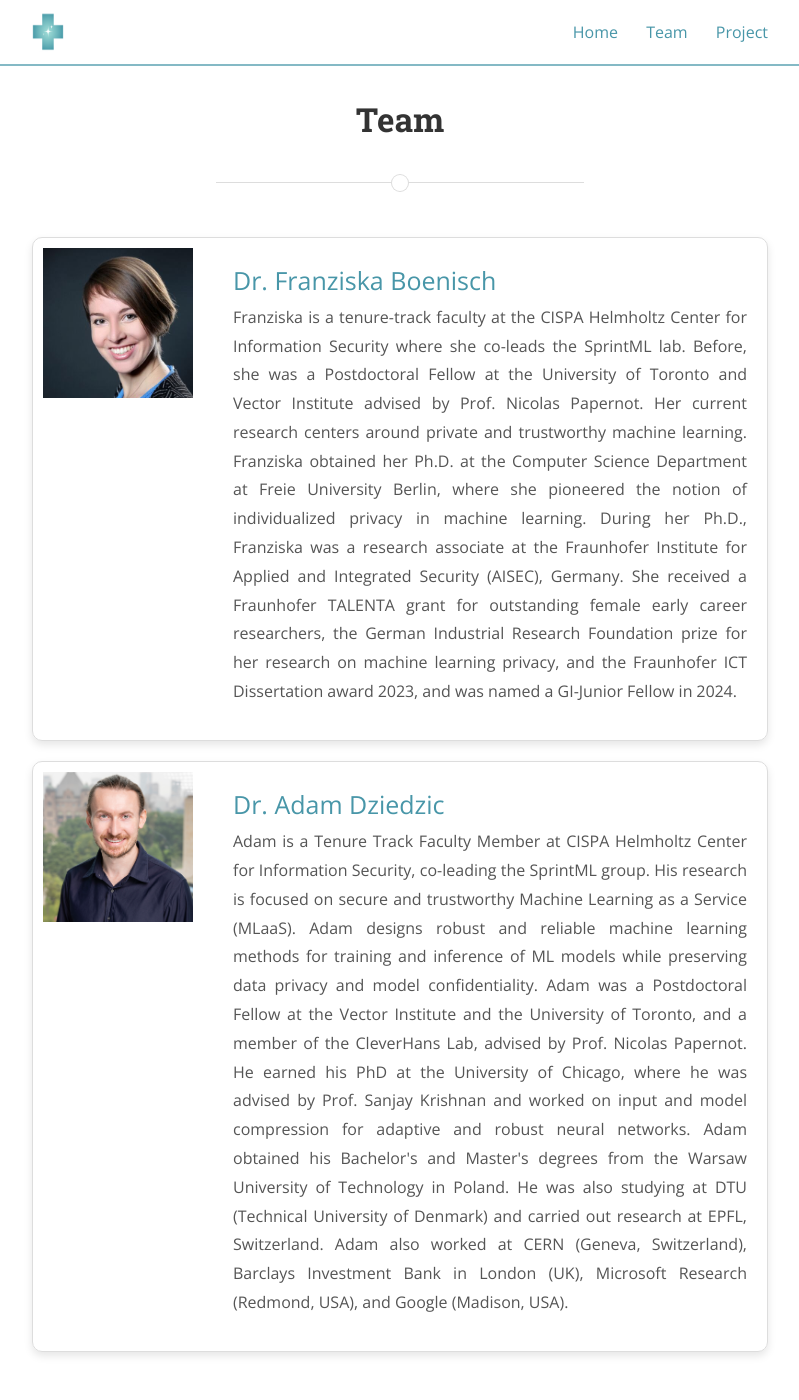
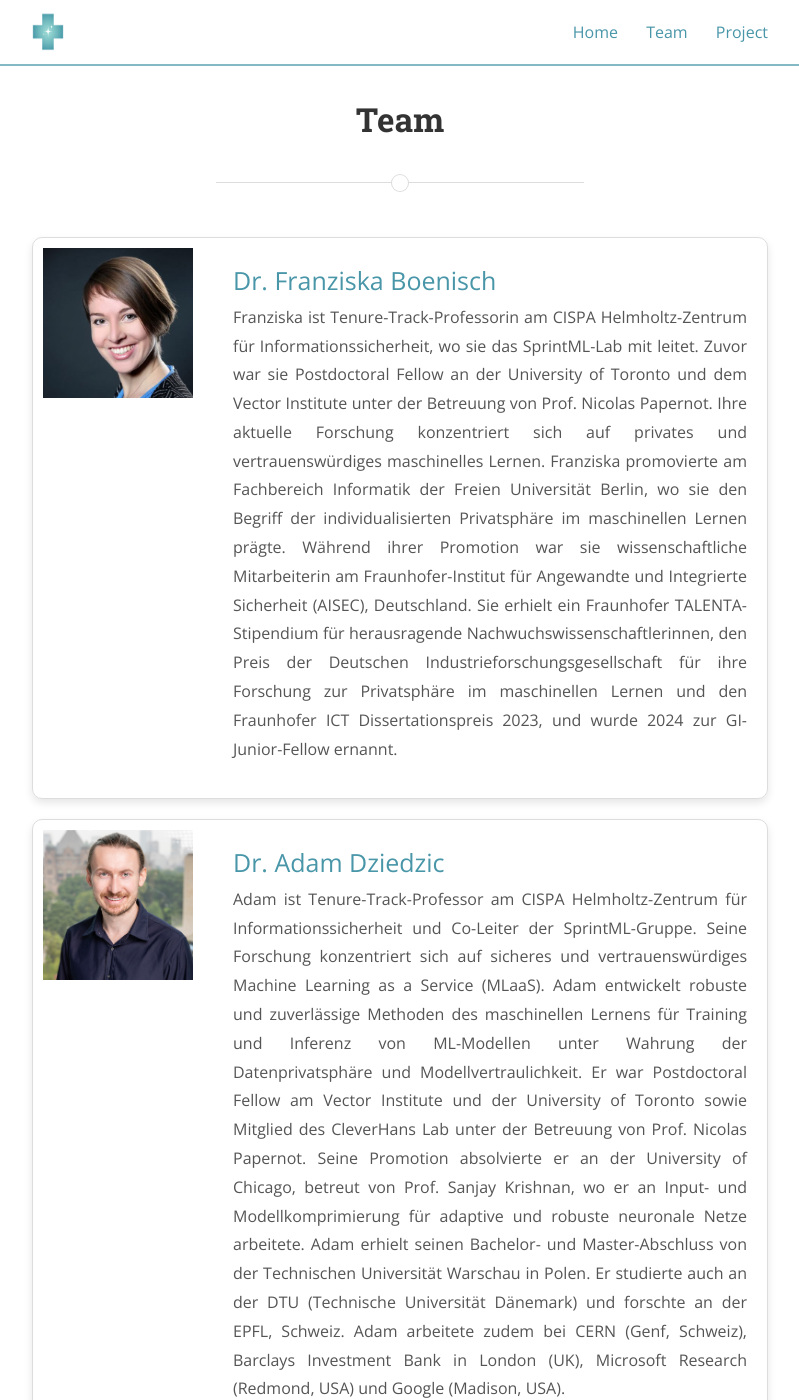
Before and after one commit to ILLUMINATION-PROJECT/website, a Jekyll site: the page built from posts.md, in a window 1280 px wide and 1400 px high. Shown: the whole window, without its empty margins (240-1039 px from the left). Built offline with Jekyll 4.4.1, drawn with Linux system fonts in a browser that asks for light colours; nearby versions of some CDN libraries; some of the changed text lies outside the part shown.

Commit message:
team info to german

```diff
--- a/_config.yml
+++ b/_config.yml
@@ -14,7 +14,7 @@ subtitle: "Effective Privacy-Preserving Adaptation of Foundation Models for Medi
 email: ILLUMINATION@gmail.com
 name: ILLUMINATION
 description: >
-  A simple yet classy theme for your Jekyll website or blog.
+
 # Base URL of site (i.e. /blog). It should always start with a slash,
 # and never end with a slash. Set it to a blank value if hosting at the
 # root of your server.
--- a/posts.md
+++ b/posts.md
@@ -12,7 +12,7 @@ main_nav: true
   <div style="margin-left: 180px; text-align: left;">
     <a href = "https://franziska-boenisch.de" style=" font-size: 25px; margin-bottom: 10px;">Dr. Franziska Boenisch</a>
     <p style="font-size: 16px; color: #555;">
-      Franziska is a tenure-track faculty at the CISPA Helmholtz Center for Information Security where she co-leads the SprintML lab. Before, she was a Postdoctoral Fellow at the University of Toronto and Vector Institute advised by Prof. Nicolas Papernot. Her current research centers around private and trustworthy machine learning. Franziska obtained her Ph.D. at the Computer Science Department at Freie University Berlin, where she pioneered the notion of individualized privacy in machine learning. During her Ph.D., Franziska was a research associate at the Fraunhofer Institute for Applied and Integrated Security (AISEC), Germany. She received a Fraunhofer TALENTA grant for outstanding female early career researchers, the German Industrial Research Foundation prize for her research on machine learning privacy, and the Fraunhofer ICT Dissertation award 2023, and was named a GI-Junior Fellow in 2024.
+      Franziska ist Tenure-Track-Professorin am CISPA Helmholtz-Zentrum für Informationssicherheit, wo sie das SprintML-Lab mit leitet. Zuvor war sie Postdoctoral Fellow an der University of Toronto und dem Vector Institute unter der Betreuung von Prof. Nicolas Papernot. Ihre aktuelle Forschung konzentriert sich auf privates und vertrauenswürdiges maschinelles Lernen. Franziska promovierte am Fachbereich Informatik der Freien Universität Berlin, wo sie den Begriff der individualisierten Privatsphäre im maschinellen Lernen prägte. Während ihrer Promotion war sie wissenschaftliche Mitarbeiterin am Fraunhofer-Institut für Angewandte und Integrierte Sicherheit (AISEC), Deutschland. Sie erhielt ein Fraunhofer TALENTA-Stipendium für herausragende Nachwuchswissenschaftlerinnen, den Preis der Deutschen Industrieforschungsgesellschaft für ihre Forschung zur Privatsphäre im maschinellen Lernen und den Fraunhofer ICT Dissertationspreis 2023, und wurde 2024 zur GI-Junior-Fellow ernannt.
     </p>
   </div>
 </div>
@@ -22,7 +22,7 @@ main_nav: true
   <div style="margin-left: 180px; text-align: left;">
     <a href = "https://adam-dziedzic.com/" style=" font-size: 25px; margin-bottom: 10px;">Dr. Adam Dziedzic</a>
     <p style="font-size: 16px; color: #555;">
-      Adam is a Tenure Track Faculty Member at CISPA Helmholtz Center for Information Security, co-leading the SprintML group. His research is focused on secure and trustworthy Machine Learning as a Service (MLaaS). Adam designs robust and reliable machine learning methods for training and inference of ML models while preserving data privacy and model confidentiality. Adam was a Postdoctoral Fellow at the Vector Institute and the University of Toronto, and a member of the CleverHans Lab, advised by Prof. Nicolas Papernot. He earned his PhD at the University of Chicago, where he was advised by Prof. Sanjay Krishnan and worked on input and model compression for adaptive and robust neural networks. Adam obtained his Bachelor's and Master's degrees from the Warsaw University of Technology in Poland. He was also studying at DTU (Technical University of Denmark) and carried out research at EPFL, Switzerland. Adam also worked at CERN (Geneva, Switzerland), Barclays Investment Bank in London (UK), Microsoft Research (Redmond, USA), and Google (Madison, USA).
+      Adam ist Tenure-Track-Professor am CISPA Helmholtz-Zentrum für Informationssicherheit und Co-Leiter der SprintML-Gruppe. Seine Forschung konzentriert sich auf sicheres und vertrauenswürdiges Machine Learning as a Service (MLaaS). Adam entwickelt robuste und zuverlässige Methoden des maschinellen Lernens für Training und Inferenz von ML-Modellen unter Wahrung der Datenprivatsphäre und Modellvertraulichkeit. Er war Postdoctoral Fellow am Vector Institute und der University of Toronto sowie Mitglied des CleverHans Lab unter der Betreuung von Prof. Nicolas Papernot. Seine Promotion absolvierte er an der University of Chicago, betreut von Prof. Sanjay Krishnan, wo er an Input- und Modellkomprimierung für adaptive und robuste neuronale Netze arbeitete. Adam erhielt seinen Bachelor- und Master-Abschluss von der Technischen Universität Warschau in Polen. Er studierte auch an der DTU (Technische Universität Dänemark) und forschte an der EPFL, Schweiz. Adam arbeitete zudem bei CERN (Genf, Schweiz), Barclays Investment Bank in London (UK), Microsoft Research (Redmond, USA) und Google (Madison, USA).
     </p>
   </div>
 </div>
```
Also changed, not shown: 6 other files.
